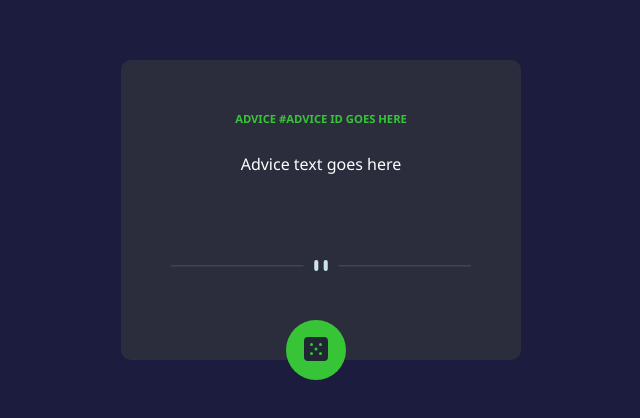
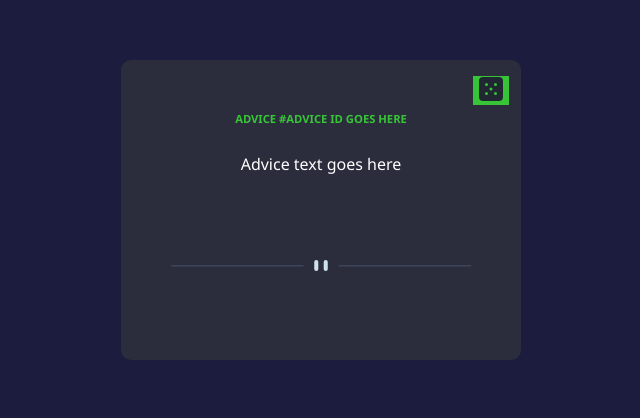
Before and after one commit to moonrose93/advice-generator-app-main, a plain HTML site: page index.html in a window 1280 px wide. Shown: the part 190-608 px from the top of the page, without its empty margins (319-959 px from the left). Drawn offline with Linux system fonts and the light colour scheme.

Commit message:
Update index.html

```diff
--- a/index.html
+++ b/index.html
@@ -8,11 +8,13 @@
 </head>
 <body>
   <div class="container">
-    <div class="advice-number"><h3>Advice #</h3><h3 id="advice-id">Advice ID goes here</h3></div>
+    <div class="container-inside">
+      <div class="advice-number"><h3>Advice #</h3><h3 id="advice-id">Advice ID goes here</h3></div>
     <p class="quote" id="quote-advice">Advice text goes here</p>
     <img class="divider-desktop" src="./pattern-divider-desktop.svg" alt="pattern-divider-desktop">
-     <!-- setting a background to the button elelement in a icon background(<div>) so that  we could style it separately and add hover to it  -->
-    <div class="icon-background"><button id="btn" class="btn"><img src="./icon-dice.svg" alt="icon-dice"></button></div>
+
+   <button id="btn" class="btn"><img src="./icon-dice.svg" alt="icon-dice"></button>
+    </div>
   </div>
 
 
@@ -20,3 +22,4 @@
   <script src="app.js"></script>
 </body>
 </html>
+</html>
```
